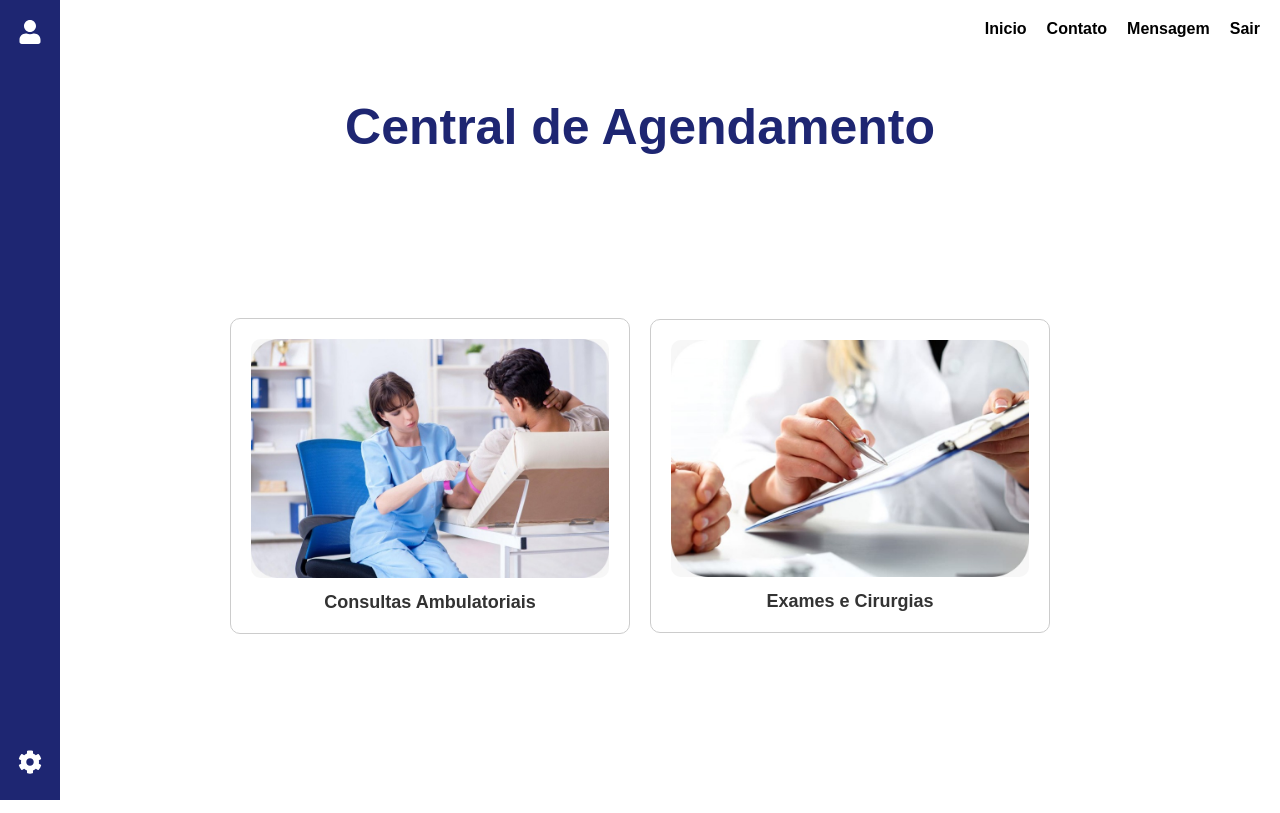
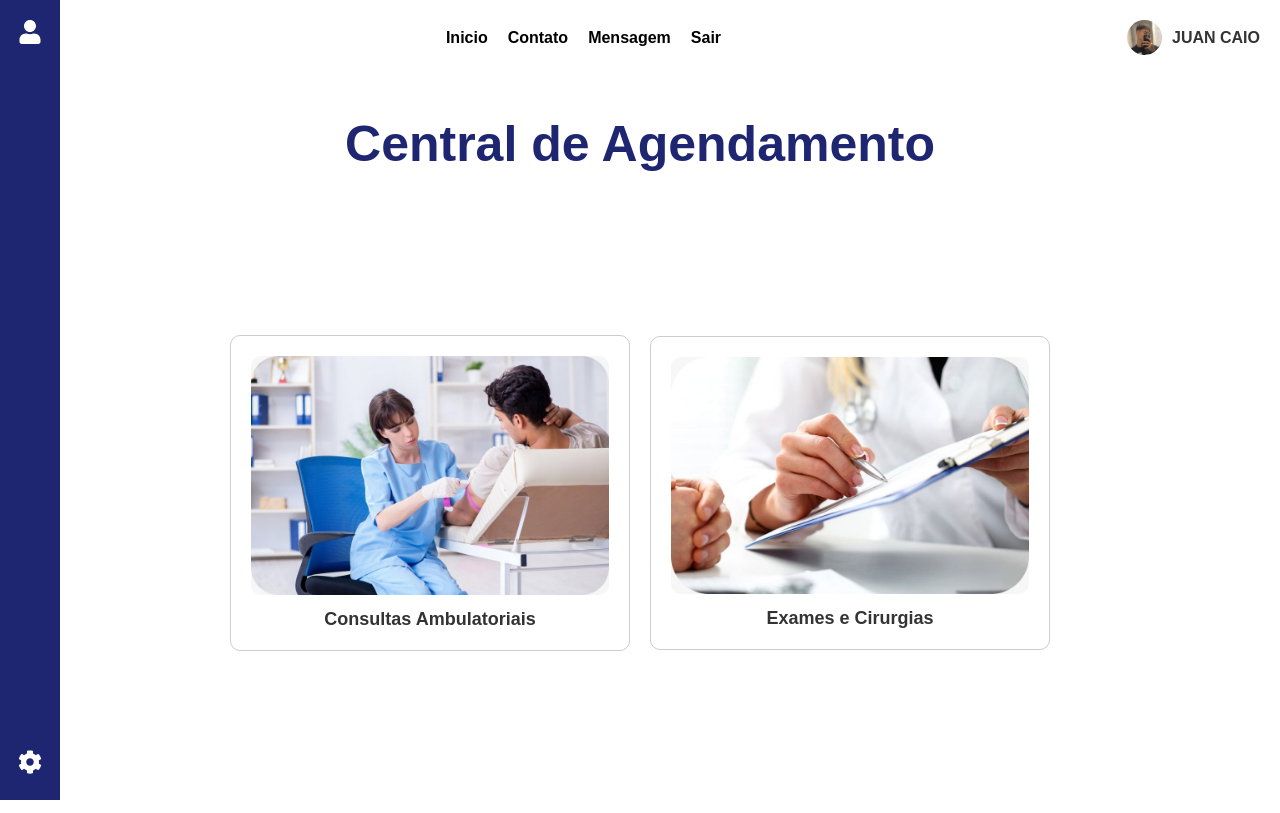
Before and after one commit to PETcisam/PetFilasInteligentes, a React (Create React App) app in the folder FrontendPET/: page /paciente/home in a window 1280 px wide. Built offline with nearby package versions, Linux system fonts and the light colour scheme.

Commit message:
perfilhomepaciente

```diff
--- a/FrontendPET/src/PacientePages/HomePaciente.js
+++ b/FrontendPET/src/PacientePages/HomePaciente.js
@@ -4,8 +4,15 @@ import { Link } from 'react-router-dom';
 
 import img1 from './consulamb.jpeg';
 import img2 from './examcirur.jpeg';
+import  imgperfil from './perfilexemplo.jpg'
 
 function HomePaciente(){
+
+  // SIMULANDO UM LOGIN
+  const usuario  = {
+    nome: 'JUAN CAIO',
+    fotoPerfil: imgperfil
+  };
 
     return(
     <div>
@@ -22,6 +29,10 @@ function HomePaciente(){
             <li><a href="/">Sair</a></li>
           </ul>
         </nav>
+        <div className="profile">
+          <img src={usuario.fotoPerfil} alt="Profile" className="profile-image" />
+          <span className="profile-name">{usuario.nome}</span>
+        </div>
       </header>
 
         {/* barra lateral */}
@@ -53,6 +64,9 @@ function HomePaciente(){
             </Link>
           </div>
         </div>
+        {/* rodapé */}
+
+
 
     </div>
 
--- a/FrontendPET/src/PacientePages/HomePaciente1.css
+++ b/FrontendPET/src/PacientePages/HomePaciente1.css
@@ -1,4 +1,3 @@
-
 body {
   margin: 0;
   font-family: Arial, sans-serif;
@@ -39,7 +38,23 @@ body {
 
 .menu a:hover {
   color: #1E2672;
-    ;
+}
+
+.profile {
+  display: flex;
+  align-items: center;
+}
+
+.profile-image {
+  width: 35px;
+  height: 35px;
+  border-radius: 50%;
+  margin-right: 10px;
+}
+
+.profile-name {
+  font-weight: bold;
+  color: #333;
 }
 
 .sidebar {
@@ -72,21 +87,20 @@ body {
   flex-grow: 1;
 }
 
-  .titulohomepdiv{
+.titulohomepdiv {
   margin-bottom: 0;
   margin-top: 50px;
   display: flex;
   justify-content: center;
   align-items: center;
 }
-  .titulohomep{
+
+.titulohomep {
   font-size: 50px;
   color: #1E2672;
-
 }
 
 .options-container {
-
   display: flex;
   justify-content: center;
   align-items: center;
--- a/FrontendPET/src/compoMain/Maincomp.css
+++ b/FrontendPET/src/compoMain/Maincomp.css
@@ -69,3 +69,42 @@ body {
 
 
   }
+
+  .rodape {
+    background-color: #1E2672;
+    padding: 20px 0;
+    color: white;
+}
+
+.rodape-content {
+    display: flex;
+    justify-content: space-between;
+    align-items: center;
+    max-width: 1200px;
+    margin: 0 auto;
+    padding: 20px;
+}
+
+.contact-info {
+  flex: 1;
+  text-align: left;
+  padding: 0 20px;
+}
+
+
+.contact-info p {
+  margin: 10px 0;
+}
+
+.map {
+    flex: 1;
+    text-align: right;
+}
+
+.map iframe {
+    border: 0;
+    width: 100%;
+    height: 100%;
+    max-width: 400px;
+    border-radius: 10px;
+}
```
Also changed, not shown: FrontendPET/src/PacientePages/perfilexemplo.jpg (added). Lines whose indentation alone changed are shown as unchanged.
